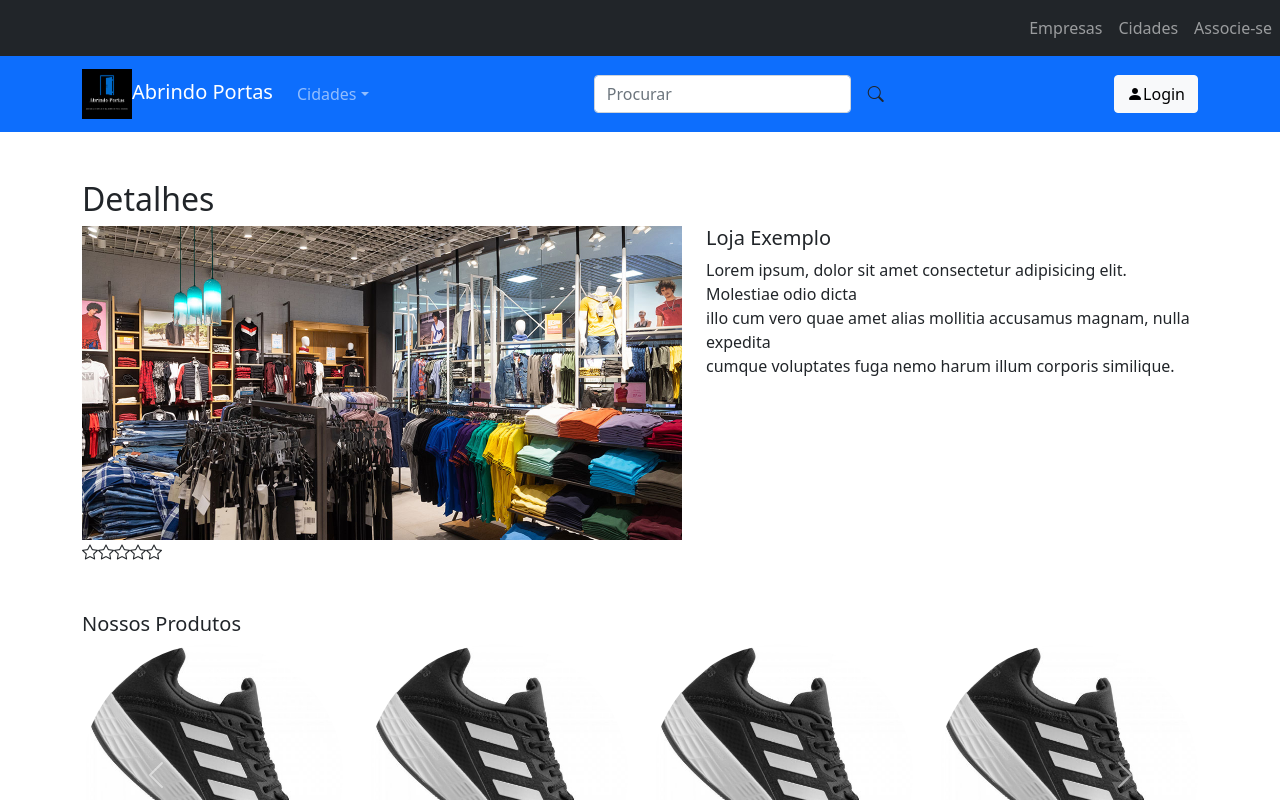
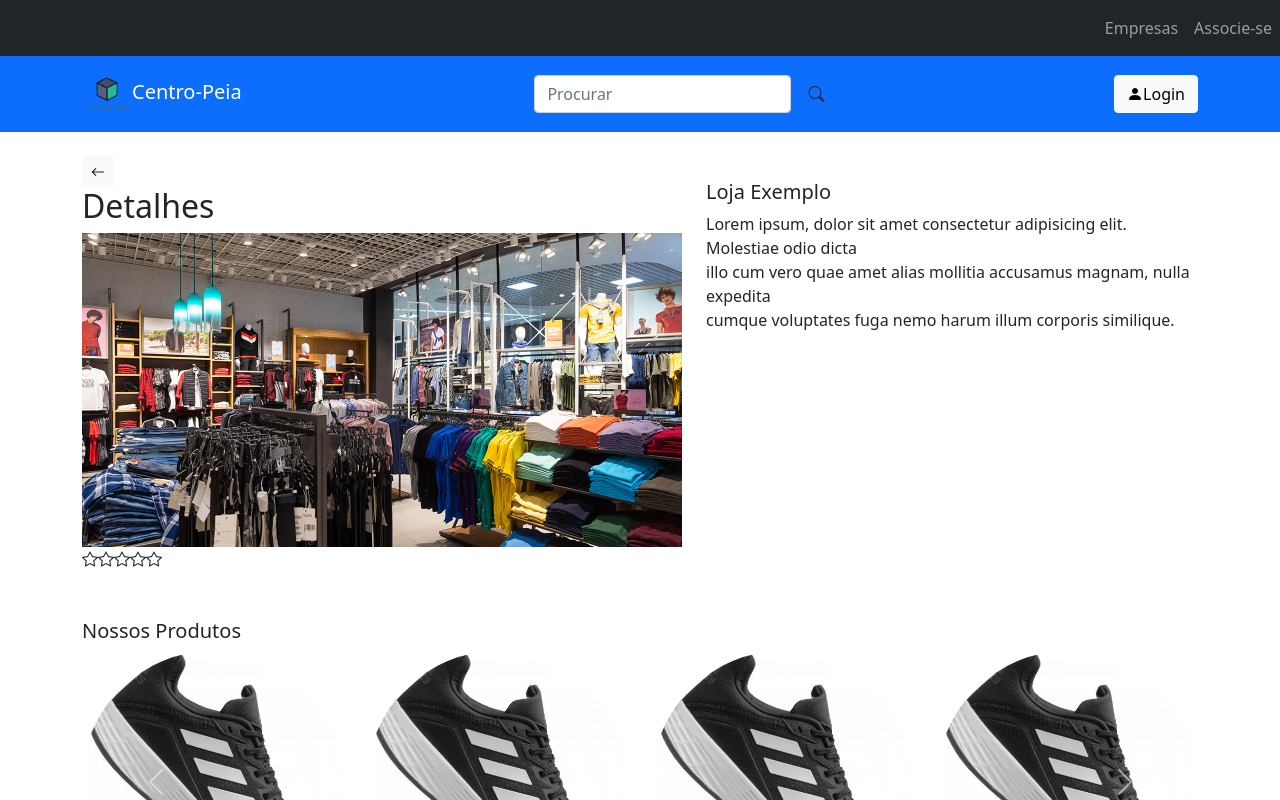
Before and after one commit to MuriloLeonel/integrador, a React (Create React App) app: page /sobre in a window 1280 px wide. Shown: the top 800 px of the page. Built offline with nearby package versions, Linux system fonts and the light colour scheme.

Commit message:
alterando nome do projeto

```diff
--- a/src/pages/login/Login.jsx
+++ b/src/pages/login/Login.jsx
@@ -1,33 +1,34 @@
-import { Button, Container, Form, Row } from "react-bootstrap";
-import Logo from '../../assets/img/logo.png';
+import { Button, Col, Container, Form, Row } from "react-bootstrap";
+import Logo from '../../assets/img/centro-peia.png'
 
 export default function Login() {
     return (
         <div className="bg-secundary">
             <Container >
-
-            <img src={Logo} width= "300px" class="mt-4" />
-
+                <Row>
+                    <Col></Col>
+                    <Col>
                         <Form>
+                            <img src={Logo} width="300px" class="mt-4" />
                             <Form.Group className="mb-3" controlId="formBasicEmail">
                                 <Form.Label>Email</Form.Label>
-                    <Form.Control type="email" placeholder="Enter email"/>
-                    <Form.Text className="text-muted">
-                        We'll never share your email with anyone else.
-                    </Form.Text>
+                                <Form.Control type="email" placeholder="Endereço de Email" />
                             </Form.Group>
 
                             <Form.Group className="mb-3" controlId="formBasicPassword">
-                    <Form.Label>Password</Form.Label>
-                    <Form.Control type="password" placeholder="Password" />
+                                <Form.Label>Senha</Form.Label>
+                                <Form.Control type="password" placeholder="Digite a senha" />
                             </Form.Group>
                             <Form.Group className="mb-3" controlId="formBasicCheckbox">
-                    <Form.Check type="checkbox" label="Check me out" />
+                                <Form.Check type="checkbox" label="Manter Login" />
                             </Form.Group>
                             <Button variant="primary" type="submit">
-                    Submit
+                                Entrar
                             </Button>
                         </Form>
+                    </Col>
+                    <Col></Col>
+                </Row>
             </Container>
         </div>
     )
--- a/src/pages/principal/components/Footer.jsx
+++ b/src/pages/principal/components/Footer.jsx
@@ -1,5 +1,5 @@
 import { Col, Container, Row } from "react-bootstrap";
-import Logo from "../../../assets/img/logo.png";
+import Logo from "../../../assets/img/centro-peia.2.png";
 
 export default function Footer() {
     return (
--- a/src/pages/principal/components/Header.jsx
+++ b/src/pages/principal/components/Header.jsx
@@ -1,5 +1,5 @@
 import { Navbar, Container, Nav, NavDropdown, Form, FormControl, Button } from 'react-bootstrap';
-import Logo from "../../../assets/img/logo.png";
+import Logo from "../../../assets/img/centro-peia.2.png";
 import { Link } from "react-router-dom";
 
 
@@ -9,7 +9,6 @@ export default function Header() {
             <Navbar bg="dark" variant="dark">
                     <Nav className="ms-auto" >
                         <Nav.Link href="#home">Empresas</Nav.Link>
-                        <Nav.Link href="#features">Cidades</Nav.Link>
                         <Nav.Link href="#pricing">Associe-se</Nav.Link>
                     </Nav>
             </Navbar>
@@ -17,7 +16,7 @@ export default function Header() {
                 <Container>
                     <Navbar.Brand as={Link} to={`/`}>
                     <img src={Logo} width="50px" height="50px"/>
-                         Abrindo Portas
+                        Centro-Peia
                     </Navbar.Brand>
                     <Navbar.Toggle aria-controls="navbarScroll" />
                     <Navbar.Collapse id="navbarScroll">
@@ -26,11 +25,6 @@ export default function Header() {
                             style={{ maxHeight: '100px' }}
                             navbarScroll
                         >
-
-                            <NavDropdown title="Cidades" id="navbarScrollingDropdown">
-                                <NavDropdown.Item href="#action3">Bauru</NavDropdown.Item>
-                                <NavDropdown.Item href="#action4">Pederneiras</NavDropdown.Item>
-                            </NavDropdown>
                         </Nav>
                         <Form className="d-flex me-auto">
                             <FormControl
--- a/src/pages/principal/components/Menu.jsx
+++ b/src/pages/principal/components/Menu.jsx
@@ -12,7 +12,6 @@ export default function Menu() {
                             <Nav.Link>Restaurantes</Nav.Link>
                             <Nav.Link>Lojas de Roupas</Nav.Link>
                             <Nav.Link>PetShops</Nav.Link>
-                            <Nav.Link>Salão de Beleza</Nav.Link>
                             <Nav.Link>Loja de Calçados</Nav.Link>
                             <Nav.Link>SkateShop</Nav.Link>
                         </Nav>
--- a/src/pages/principal/components/ProdutoDetalhes.jsx
+++ b/src/pages/principal/components/ProdutoDetalhes.jsx
@@ -1,15 +1,18 @@
-import { Col, Container, Row, Carousel } from "react-bootstrap";
+import { Col, Container, Row, Carousel, Button } from "react-bootstrap";
 import Loja from '../../../assets/img/exemplo.jpg';
 import Tenis from '../../../assets/img/tenis.jpg';
 import Rating from 'react-rating';
+import { Link } from "react-router-dom";
 
 export default function ProdutoDetalhes() {
     return (
         <Container>
 
-            <Row className="mt-5">
+            <Row>
+
+                <Col className="mt-4">
+                <Button variant="light" size="sm"><i class="bi bi-arrow-left"></i></Button>{' '}
                 <h2>Detalhes</h2>
-                <Col>
                     <img src={Loja} width="600" />
 
                     <Rating
@@ -18,7 +21,7 @@ export default function ProdutoDetalhes() {
                     />
 
                 </Col>
-                <Col>
+                <Col className="mt-5">
                     <h5>Loja Exemplo</h5>
                     <p>Lorem ipsum, dolor sit amet consectetur adipisicing elit. Molestiae odio dicta<br /> illo cum vero quae
                         amet alias mollitia accusamus magnam, nulla expedita<br /> cumque voluptates fuga nemo harum illum
```
Also changed, not shown: src/assets/img/centro-peia.2.png (added), 1 other file (tests, documents, lock files or other folders). Lines whose indentation alone changed are shown as unchanged.
